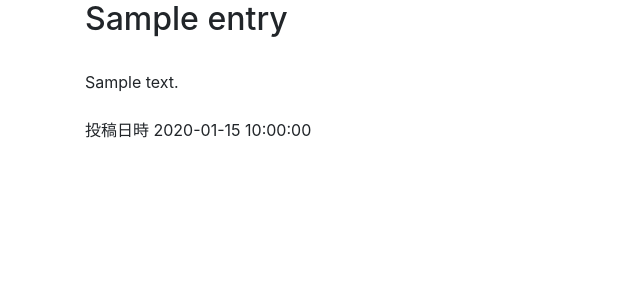
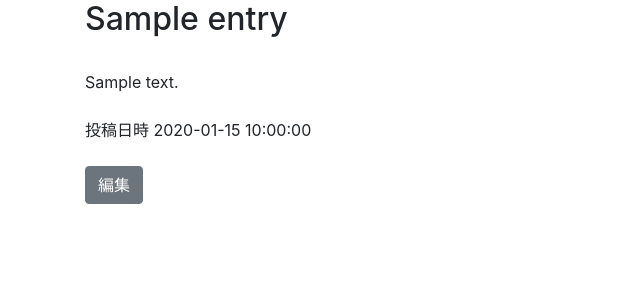
Before and after one commit to wizard-Laplace/selflearn-Python_Flask-blogapp, a Flask app: template flask_blog/templates/entries/show.html in a window 1280 px wide. Shown: the part 56-356 px from the top of the page, without its empty margins (0-640 px from the left). Run offline with Flask 2, Linux system fonts and the light colour scheme; the template is opened without the code that fills it: most values are stand-ins (such as "Sample title", 1, 10 or a date in 2020); parts of the project's set-up code (start-up, migrations or seed data) failed here and were passed over; some libraries are stand-ins or nearby versions.

Commit message:
編集ボタンの追加

```diff
--- a/flask_blog/templates/entries/show.html
+++ b/flask_blog/templates/entries/show.html
@@ -7,7 +7,16 @@
 <br>
 {{ entry.text }}
 
-<br><br>
+<br>
+<br>
 投稿日時 {{ entry.created_at }}
 
+<br>
+<br>
+
+<div class="btn-group">
+    <form action="{{ url_for('edit_entry', id=entry.id) }}" method="GET">
+        <button type="submit" class="btn btn-secondary">編集</button>
+    </form>
+</div>
 {% endblock %}
```
